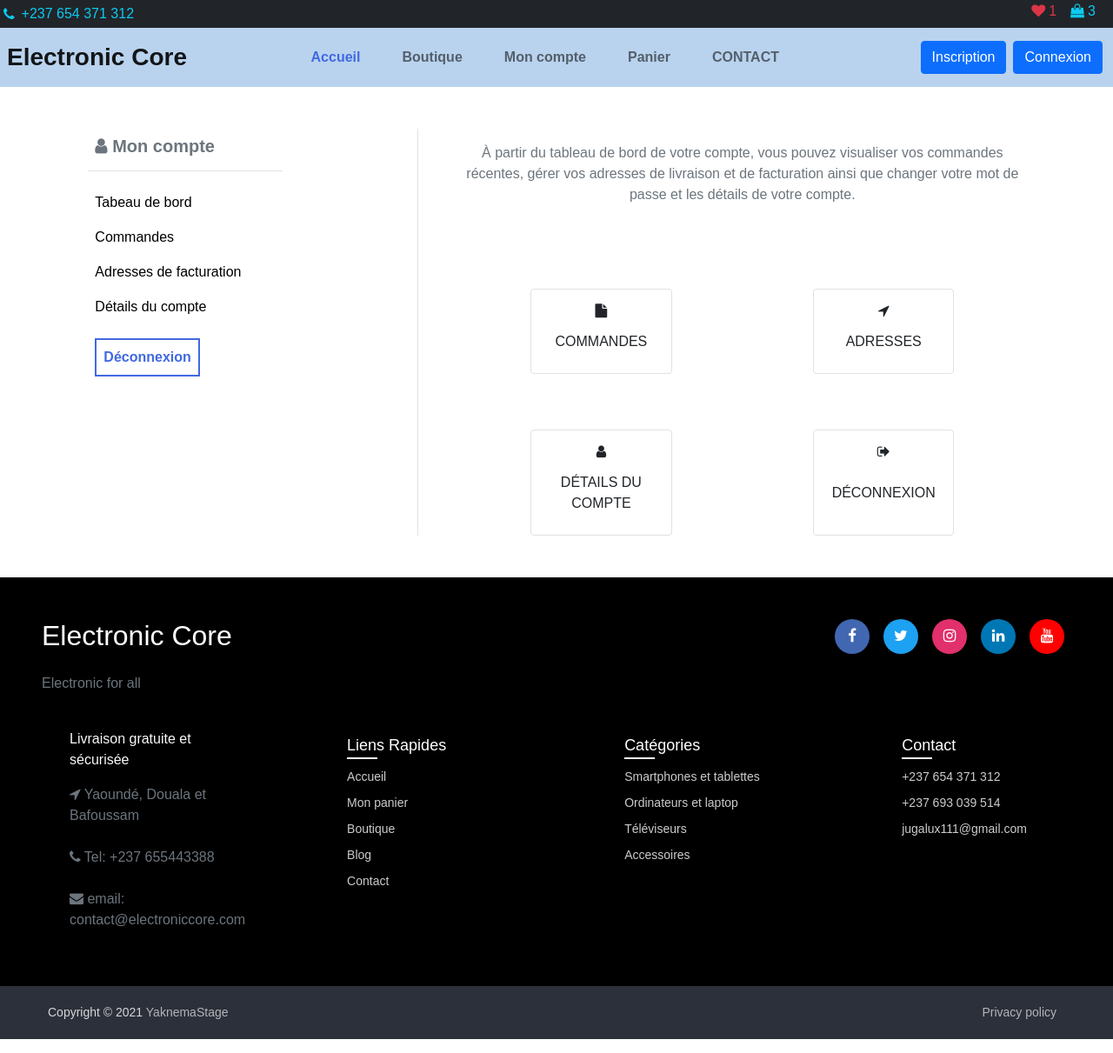
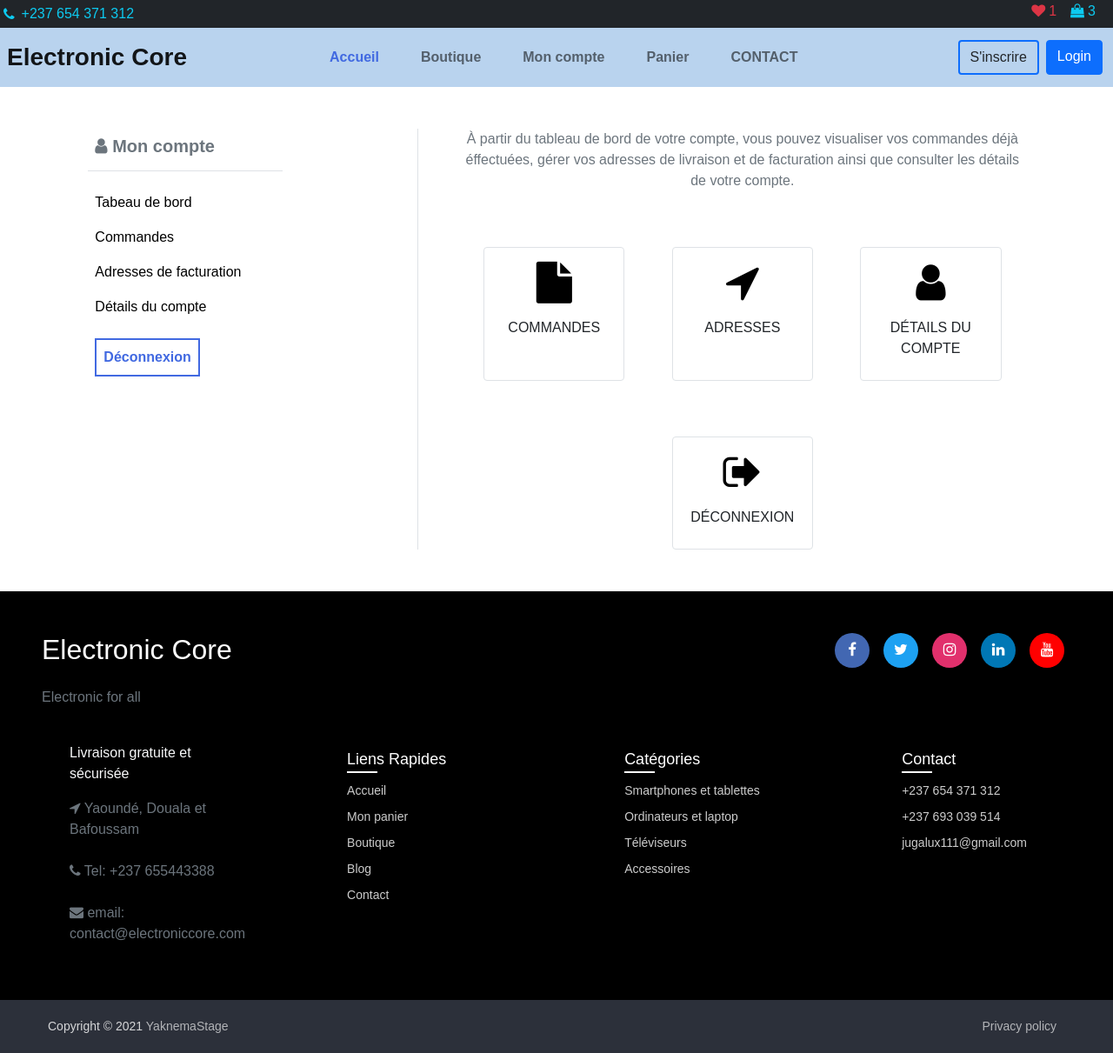
Before and after one commit to main-c/electronic-core, a Django app: page /my-account/ in a window 1280 px wide. Shown: the whole page at 87% size. Run offline with Django 3.2, Linux system fonts and the light colour scheme; some libraries are stand-ins or nearby versions.

Commit message:
Liens vers les pages signup et login, début page account.html

```diff
--- a/src/electroniccore/core/static/core/css/style.css
+++ b/src/electroniccore/core/static/core/css/style.css
@@ -40,7 +40,7 @@ body, html {
 }
 
 #userform {
-  background: rgba(0,0,25,0.8);
+  background: rgba(241, 247, 255, .8);
 }
 #userform .form-control {
   border-radius: 0;
@@ -51,7 +51,7 @@ body, html {
   box-shadow: none;
 }
 #userform2 {
-  background: rgba(0,0,25,0.8);
+  background: rgba(241, 247, 255, .8);
 }
 #userform2 .form-control {
   border-radius: 0;
@@ -442,5 +442,15 @@ button{
 }
 .text_dashboard:hover{
   color: ;
-  background-color: silver;
+  background-color: lightyellow;
 }
+.card_account a{
+  color: black;
+}
+.card_account a:hover{
+  color: royalblue;
+}
+.card_account:hover{
+  border-color: 1px solid royalblue;
+  background-color: lightyellow;
+}
--- a/src/electroniccore/core/templates/core/account.html
+++ b/src/electroniccore/core/templates/core/account.html
@@ -21,28 +21,37 @@
 				</div>
 			</div>
 			<div class="col-lg-7 mx-auto px-lg-5 border border-top-0 border-bottom-0 border-end-0">
-				<div class="my-auto mt-3">
+				<div class="my-auto">
 					<p class="text-secondary text-center">
-						À partir du tableau de bord de votre compte, vous pouvez visualiser vos commandes récentes, gérer vos adresses de livraison et de facturation ainsi que changer votre mot de passe et les détails de votre compte.
+						À partir du tableau de bord de votre compte, vous pouvez visualiser vos commandes déjà éffectuées, gérer vos adresses de livraison et de facturation ainsi que consulter les détails de votre compte.
 					</p>
-					<div class="row mt-5 pt-lg-5 mx-auto">
-						<div class="col-lg-3 mx-auto border p-2 pt-lg-3 d-grid text-center rounded">
-							<i class="fa fa-file"></i>
-							<p class="text-uppercase mt-3">Commandes</p>
+					<div class="row pt-lg-5 mx-auto">
+						<div class="col-lg-3 mx-auto card_account border p-2 pt-lg-3 d-grid text-center rounded">
+							<a href="#" class="text-decoration-none">
+								<i class="fa fa-3x fa-file"></i>
+								<p class="text-uppercase text-dark mt-3">Commandes</p>
+							</a>
 						</div>
-						<div class="col-lg-3 mx-auto border p-2 pt-lg-3 d-grid text-center rounded">
-							<i class="fa fa-location-arrow"></i>
-							<p class="text-uppercase mt-3">Adresses</p>
+						<div class="col-lg-3 mx-auto card_account border p-2 pt-lg-3 d-grid text-center rounded">
+							<a href="#" class="text-decoration-none">
+								<i class="fa fa-3x fa-location-arrow"></i>
+								<p class="text-uppercase text-dark mt-3">Adresses</p>
+							</a>
+						</div>
+						<div class="col-lg-3 mx-auto card_account border p-2 pt-lg-3 d-grid text-center rounded">
+							<a href="#" class="text-decoration-none">
+								<i class="fa fa-3x fa-user"></i>
+								<p class="text-uppercase text-dark mt-3">Détails du compte</p>
+							</a>
 						</div>
 					</div>
 					<div class="row mt-3 pt-lg-5 mx-auto">
-						<div class="col-lg-3 mx-auto border p-2 pt-lg-3 d-grid text-center rounded">
-							<i class="fa fa-user"></i>
-							<p class="text-uppercase mt-3">Détails du compte</p>
-						</div>
-						<div class="col-lg-3 mx-auto border p-2 pt-lg-3 d-grid text-center rounded">
-							<i class="fa fa-sign-out"></i>
-							<p class="text-uppercase mt-3">Déconnexion</p>
+
+						<div class="col-lg-3 mx-auto card_account border p-2 pt-lg-3 d-grid text-center rounded">
+							<a href="#" class="text-decoration-none">
+								<i class="fa fa-3x fa-sign-out"></i>
+								<p class="text-uppercase text-dark mt-3">Déconnexion</p>
+							</a>
 						</div>
 					</div>
 				</div>
--- a/src/electroniccore/core/templates/core/base.html
+++ b/src/electroniccore/core/templates/core/base.html
@@ -49,8 +49,12 @@
                       </li>
                   </ul>
                   <div class="d-flex ms-auto">
-                    {% include "core/signup.html" %}
-                    {% include "core/login.html" %}
+                    <a href="{% url 'core:signup' %}" class="btn btn-primary text-dark mx-1 bg-transparent border border-2 border-primary">
+                      S'inscrire
+                    </a>
+                    <a href="{% url 'core:login' %}" class="btn btn-primary mx-1">
+                      Login
+                    </a>
                   </div>
               </div>
           </div>
--- a/src/electroniccore/core/templates/core/checkout.html
+++ b/src/electroniccore/core/templates/core/checkout.html
@@ -37,9 +37,9 @@
 			<div class="col-lg-5 pt-2 mt-lg-5 mx-auto bg-transparent rounded">
 				<h4 class="text-center mt-3 text-light bg-primary py-2 fw-bold">Votre Commande</h4>
 				<div class="command p-5">
-					<div class="d-flex bg-light px-3 justify-content-between pt-2">
-						<p class="fs-5 text-uppercase text-dark">Produits</p>
-						<p class="fs-5 text-dark">Total</p>
+					<div class="d-flex bg-transparent px-3 justify-content-between pt-2 border border-secondary border-top-0 border-start-0 border-end-0">
+						<p class="fs-5 fw-bold text-dark">Produits</p>
+						<p class="fs-5 fw-bold text-dark">Total</p>
 					</div>
 
 					<div class="d-grid mt-3">
--- a/src/electroniccore/core/templates/core/login.html
+++ b/src/electroniccore/core/templates/core/login.html
@@ -1,32 +1,19 @@
+{% extends 'core/base.html' %}
 
 
-	<!-- Button trigger modal -->
-      <div class="d-flex">
-        <button type="button" class="btn btn-primary mx-1" data-bs-toggle="modal" data-bs-target="#signin">
-          Connexion
-        </button>
-      </div>
+{% block content %}
 
-    <!-- Modal connexion -->
-    <div class="modal fade" id="signin" data-bs-backdrop="static" data-bs-keyboard="false" tabindex="-1" aria-labelledby="signinLabel" aria-hidden="true">
-      <div class="modal-dialog">
-        <div class="modal-content">
-          <div class="modal-header bg-primary">
-            <h3 class="modal-title fw-bold ms-auto text-white text-uppercase" id="signinLabel">Connexion</h3>
-            <button type="button" class="btn-close" data-bs-dismiss="modal" aria-label="Close"></button>
-          </div>
-          <div class="modal-body" id="form2">
-            <div class="container">
+            <div class="container my-5">
               <div id="userform2" class="p-5 my-3">
                     <form>
                       <div class="form-group">
                         <!--<label class="highlight">Nom<span class="req">*</span> </label>-->
-                        <input type="text" class="form-control bg-transparent text-white p-3 border-1" id="username" required data-validation-required-message="Entrez un username" autocomplete="on" placeholder="Username">
+                        <input type="text" class="form-control bg-transparent text-dark p-3 border-1" id="username" required data-validation-required-message="Entrez un username" autocomplete="on" placeholder="Username">
                         <p class="help-block text-danger"></p>
                       </div>
                       <div class="form-group">
                         <!--<label class="highlight"> Mot de passe<span class="req">*</span> </label>-->
-                        <input type="password" class="form-control bg-transparent text-white p-3 border-1" id="password" required data-validation-required-message="Mot de passe requis" autocomplete="off" placeholder="Mot de passe">
+                        <input type="password" class="form-control bg-transparent text-dark p-3 border-1" id="password" required data-validation-required-message="Mot de passe requis" autocomplete="off" placeholder="Mot de passe">
                         <p class="help-block text-danger"></p>
                       </div>
                       <div class="mrgn-30-top d-flex justify-content-center">
@@ -37,8 +24,5 @@
                     </form>
               </div>
             </div>
-            <!-- /.container -->
-          </div>
-        </div>
-      </div>
-    </div>
+
+{% endblock %}
--- a/src/electroniccore/core/templates/core/payment.html
+++ b/src/electroniccore/core/templates/core/payment.html
@@ -13,12 +13,12 @@
             Paiement</h3>
             <button type="button" class="btn-close" data-bs-dismiss="modal" aria-label="Close"></button>
           </div>
-          <div class="modal-body" id="form2">
+          <div class="modal-body" style="background-image: url(/static/core/images/bg1.webp);" id="form2">
             <div class="container">
               <div id="userform2" class="p-5 my-3">
                     <form>
                       <div class="form-group">
-                        <input type="number" class="form-control bg-transparent text-white p-3 border-1" id="username" required data-validation-required-message="Entrez un username" autocomplete="on" placeholder="Numéro carte de crédit">
+                        <input type="number" class="form-control bg-transparent text-dark p-3 border-1" id="username" required data-validation-required-message="Entrez un username" autocomplete="on" placeholder="Numéro carte de crédit">
                         <p class="help-block text-danger"></p>
                       </div>
                       <div class="mrgn-30-top d-flex justify-content-center">
--- a/src/electroniccore/core/templates/core/signup.html
+++ b/src/electroniccore/core/templates/core/signup.html
@@ -1,36 +1,24 @@
+{% extends 'core/base.html' %}
 
 
+{% block content %}
 
-	<button type="button" class="btn btn-primary mx-1" data-bs-toggle="modal" data-bs-target="#signup">
-	  Inscription
-	</button>
-
-
-	<!-- Modal inscription -->
-    <div class="modal fade" id="signup" data-bs-backdrop="static" data-bs-keyboard="false" tabindex="-1" aria-labelledby="signupLabel" aria-hidden="true">
-      <div class="modal-dialog">
-        <div class="modal-content">
-          <div class="modal-header bg-primary">
-            <h3 class="modal-title fw-bold ms-auto text-white text-uppercase" id="signupLabel">Inscription</h3>
-            <button type="button" class="btn-close" data-bs-dismiss="modal" aria-label="Close"></button>
-          </div>
-          <div class="modal-body" id="form">
-            <div class="container">
+            <div class="container my-5">
               <div id="userform" class="p-5 my-3">
                   <form>
                     <div class="form-group">
                       <!--<label class="highlight">Nom<span class="req">*</span> </label>-->
-                        <input type="text" class="form-control bg-transparent text-white p-3 border-1" id="username" required data-validation-required-message="Entrez un username" autocomplete="on" placeholder="Username">
+                      <input type="text" class="form-control bg-transparent text-dark p-3 border-1" id="username" required data-validation-required-message="Entrez un username" autocomplete="on" placeholder="Username">
                       <p class="help-block text-danger"></p>
                     </div>
                     <div class="form-group">
                       <!--<label class="highlight"> Adresse Email<span class="req">*</span> </label>-->
-                        <input type="email" class="form-control bg-transparent text-white p-3 border-1" id="email" required data-validation-required-message="Entrez votre adresse Email" autocomplete="on" placeholder="Adresse Email">
+                      <input type="email" class="form-control bg-transparent text-dark p-3 border-1" id="email" required data-validation-required-message="Entrez votre adresse Email" autocomplete="on" placeholder="Adresse Email">
                       <p class="help-block text-danger"></p>
                     </div>
                     <div class="form-group">
                       <!--<label class="highlight"> Mot de passe<span class="req">*</span> </label>-->
-                        <input type="password" class="form-control bg-transparent text-white p-3 border-1" id="password" required data-validation-required-message="Mot de passe requis" autocomplete="off" placeholder="Mot de passe">
+                      <input type="password" class="form-control bg-transparent text-dark p-3 border-1" id="password" required data-validation-required-message="Mot de passe requis" autocomplete="off" placeholder="Mot de passe">
                       <p class="help-block text-danger"></p>
                     </div>
                     <div class="mrgn-30-top d-flex justify-content-center">
@@ -41,8 +29,5 @@
                   </form>
               </div>
             </div>
-            <!-- /.container -->
-          </div>
-        </div>
-      </div>
-    </div>
+
+{% endblock %}
```
Lines whose indentation alone changed are shown as unchanged.
